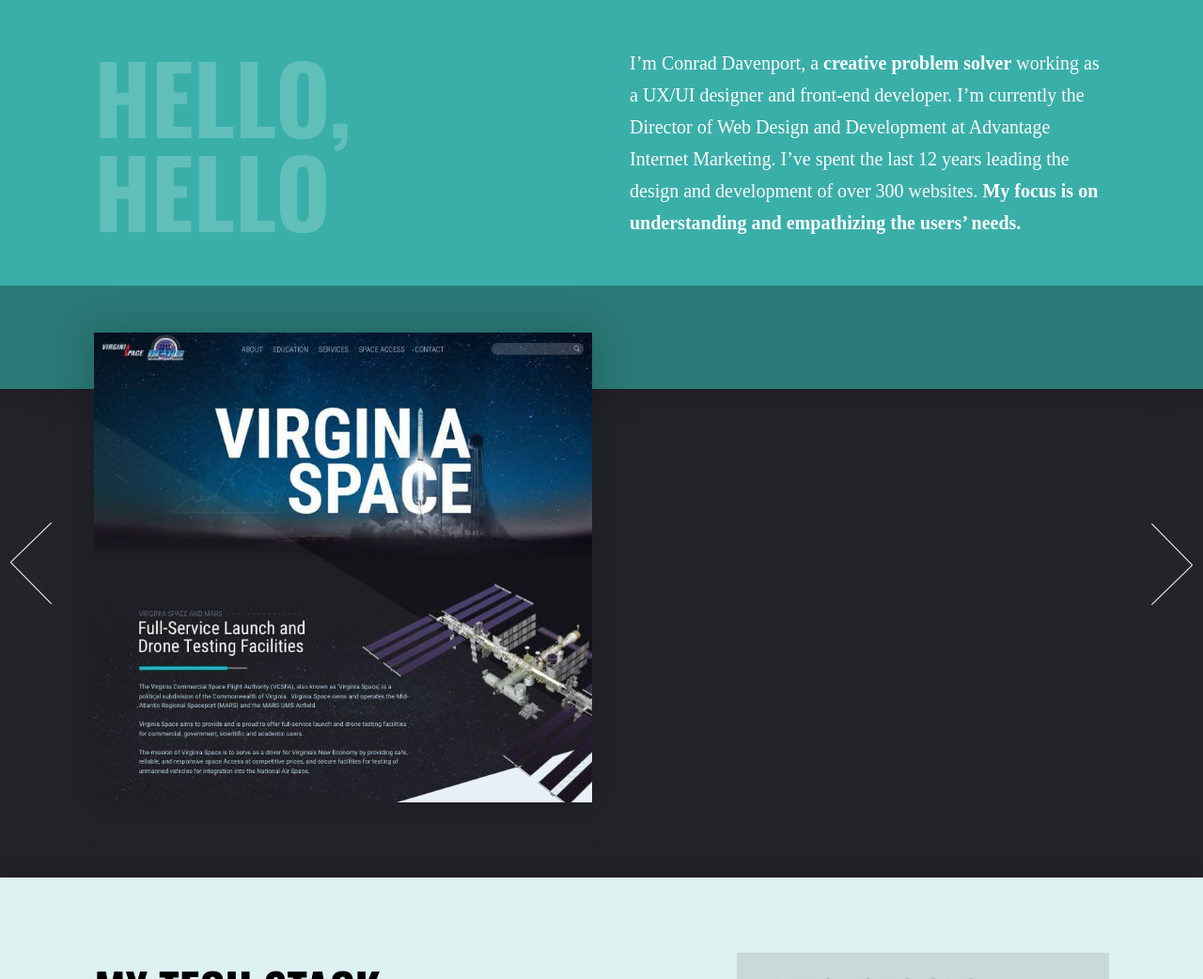
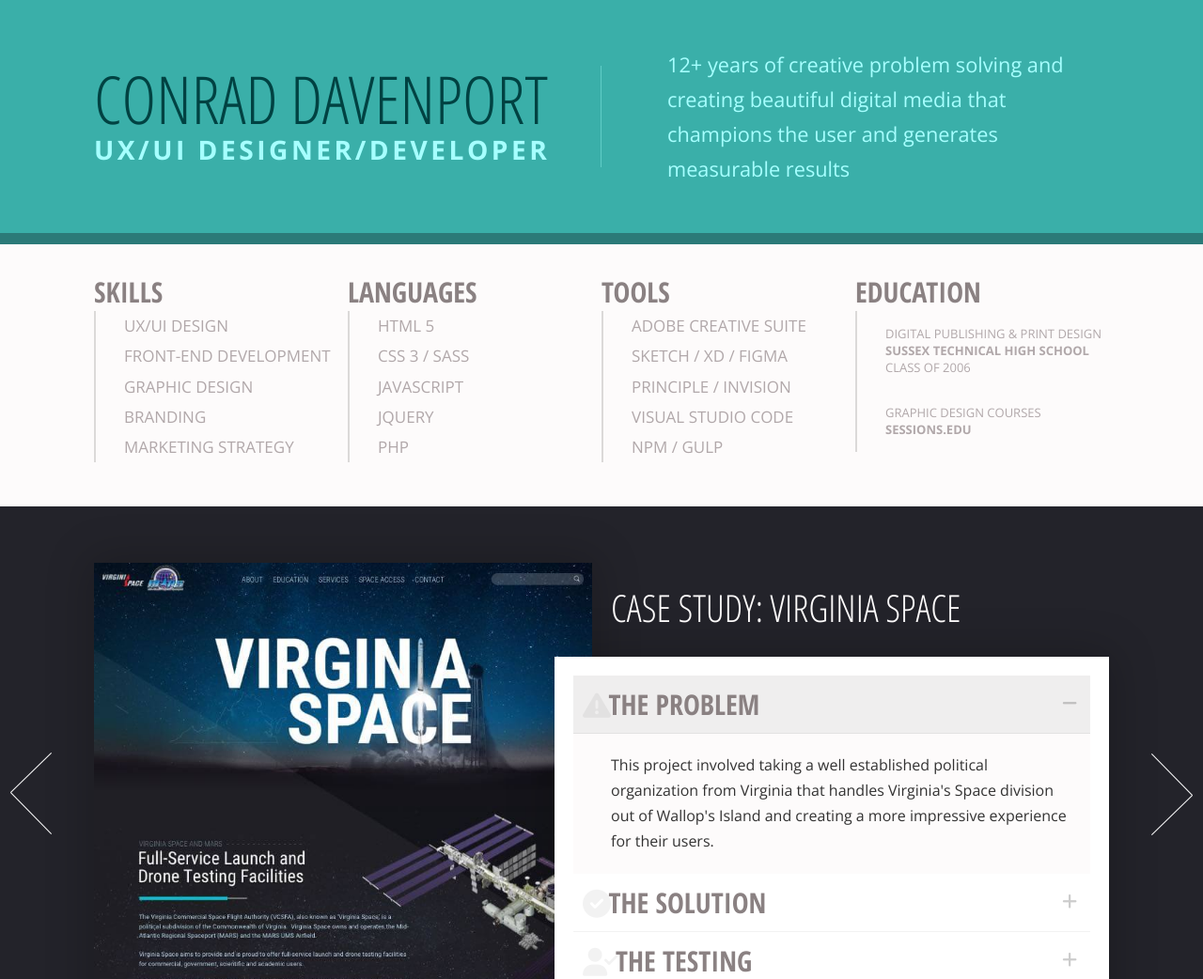
Before and after one commit to seerad/cd-portfolio, a website: page index.html in a window 1280 px wide. Shown: the top 1042 px of the page at 94% size. Drawn offline with nearby package versions, Linux system fonts and the light colour scheme; a web font is replaced by a local one.

Commit message:
Finish revised design/layout

```diff
--- a/index.html
+++ b/index.html
@@ -6,7 +6,7 @@
     <meta http-equiv="X-UA-Compatible" content="ie=edge">
     <title>UX/UI Designer and Front-End Developer - Conrad Davenport</title>
     <link rel="icon" href="./src/images/favicon.ico" type="image/x-icon">
-    <link href="https://fonts.googleapis.com/css?family=Oswald:700,900|Quattrocento:400,700&display=swap" rel="stylesheet">
+    <link href="https://fonts.googleapis.com/css?family=Open+Sans+Condensed:300,300i,700|Open+Sans:300,400,700&display=swap" rel="stylesheet">
     <link href="./src/css/style.css" rel="stylesheet" type="text/css" />
 </head>
 <body>
@@ -18,12 +18,59 @@
         github for this project can be found at: https://github.com/seerad/cd-portfolio.git -->
     <div class="intro">
         <div class="intro__logo">
-            <h1>Hello, <span>Hello</span></h1>
+            <h1>Conrad Davenport</h1>
+            <h2>UX/UI Designer/Developer</h2>
         </div>
         <div class="intro__content">
             <!-- Intro  -->
-            <p>I’m Conrad Davenport, a <strong>creative problem solver</strong> working as a UX/UI designer and front-end developer. I’m currently the Director of Web Design and Development at Advantage Internet Marketing. I’ve spent the last 12 years leading the design and development of over 300 websites. <strong>My focus is on understanding and empathizing the users’ needs.</strong> </p>
+            <p>12+ years of creative problem solving and creating beautiful digital media that champions the user and generates measurable results</p>
         </div>
+        <div class="divider"></div>
+    </div>
+
+    <div class="overview">
+            <div class="overview__skills">
+                <h2>Skills</h2>
+                <ul>
+                    <li>UX/UI DESIGN</li>
+                    <li>FRONT-END DEVELOPMENT</li>
+                    <li>GRAPHIC DESIGN</li>
+                    <li>BRANDING</li>
+                    <li>MARKETING STRATEGY</li>
+                </ul>
+            </div>
+            <div class="overview__languages">
+                <h2>Languages</h2>
+                <ul>
+                    <li>HTML 5</li>
+                    <li>CSS 3 / SASS</li>
+                    <li>JAVASCRIPT</li>
+                    <li>JQUERY</li>
+                    <li>PHP</li>
+                </ul>
+            </div>
+            <div class="overview__tools">
+                <h2>Tools</h2>
+                <ul>
+                    <li>ADOBE CREATIVE SUITE</li>
+                    <li>SKETCH / XD / FIGMA</li>
+                    <li>PRINCIPLE / INVISION</li>
+                    <li>VISUAL STUDIO CODE</li>
+                    <li>NPM / GULP</li>
+                </ul>
+            </div>
+            <div class="overview__edu">
+                <h2>Education</h2>
+                <div class="edu__session">
+                    <h3>DIGITAL PUBLISHING & PRINT DESIGN</h3>
+                    <h4><strong>SUSSEX TECHNICAL HIGH SCHOOL</strong></h4>
+                    <h5>Class of 2006</h5>
+                </div>
+                <div class="edu__session">
+                    <h3>GRAPHIC DESIGN COURSES</h3>
+                    <h4><strong>SESSIONS.EDU</strong></h4>
+                </div>
+            </div>
     </div>
 
     <div class="case-studies">
@@ -31,7 +78,7 @@
             <div class="case-study">
                     <div class="case-study__image" style="background-image:url(./src/images/site-va-space.jpg)">
                     </div>
-                    <!-- <div class="case-study__description">
+                    <div class="case-study__description">
                         <div class="case-study__description--rotate-90">
                             <h2>CASE STUDY: Virginia Space</h2>
                         </div>
@@ -51,14 +98,14 @@
                             <h2><i class="fas fa-chart-line"></i> The Process</h2>
                             <p>As part of the user experience design, other space agencies were researched as well as their existing website. I analyzed the information that they were providing and developed a revised sitemap that better organized the navigation to make it easier for the user. Several rounds of simple wireframes were created with Sketch to work through the UX before proceeding with designing the UI and Visual design for the page. Photoshop was used to create the top banner with several images and typography combined to create a stunning visual Hero. I will be revisiting this project to build out other pages, possibly expand on the homepage UX, and add animation to pull it all together.</p>
                         </div>
-                    </div> -->
+                    </div>
                 </div>
 
                 <div class="case-study">
                     <div class="case-study__image" style="background-image:url(./src/images/ccc-ux-ui.jpg)">
-                        <!-- <a href="http://bit.ly/ccc-prototype" target="_blank">View Interactive Prototype</a> -->
+                        <a href="http://bit.ly/ccc-prototype" target="_blank">View Interactive Prototype</a>
                     </div>
-                    <!-- <div class="case-study__description">
+                    <div class="case-study__description">
                         <div class="case-study__description--rotate-90">
                             <h2>CASE STUDY: CigarClub.com</h2>
                         </div>
@@ -78,7 +125,7 @@
                             <h2><i class="fas fa-chart-line"></i> The Process</h2>
                             <p>I began by creating a base wireframe for the initial screen and the questionnaire in Adobe XD. After working through this and prototyping a few basic screens in the wireframe, I moved onto a high-fidelity mockup in XD, pulling in their branding and materials, as well as building out the additional screens needed for the prototype. I used XD's prototyping tools to create my connections and animate to present my UX/UI. I continued upon completion to design account screens detailing recent boxes, cigars, and access to the cigar journal. I used Photoshop to put together an initial screen to serve as a landing screen while the app started.</p>
                         </div>
-                    </div> -->
+                    </div>
                 </div>
 
         <div class="case-study">
@@ -86,7 +133,7 @@
             <div class="case-study__image" style="background-image:url(./src/images/site-bay-area-wildlife.jpg)">
                 <!-- <a href="https://www.bayareawildlifesolutions.com" target="_blank">View Site</a> -->
             </div>
-            <!-- <div class="case-study__description">
+            <div class="case-study__description">
                 <div class="case-study__description--rotate-90">
                     <h2>CASE STUDY: Bay Area</h2>
                 </div>
@@ -102,7 +149,7 @@
                     <h2><i class="fas fa-chart-line"></i> The Process</h2>
                     <p>I began with an extensive client interview to understand their company and unique value proposition. This partnered with a competitive analysis provided me with the information I needed to put together a project scope detailing the user, who they are, what they need, and an overall plan of attack for the client. I reviewed this with the team and proceeded to create low-fidelity mockups in Adobe XD before creating high-fidelity mockups with Photoshop. We put a heavy emphasis on the design of the interior pages and created the mockup for this as well as handled content implementation.</p>
                 </div>
-            </div> -->
+            </div>
         </div>
 
         <div class="case-study">
@@ -110,7 +157,7 @@
             <div class="case-study__image" style="background-image:url(./src/images/site-immaculate-clean.jpg)">
                 <!-- <a href="https://www.immaculateclean.com" target="_blank">View Site</a> -->
             </div>
-            <!-- <div class="case-study__description">
+            <div class="case-study__description">
                 <div class="case-study__description--rotate-90">
                     <h2>CASE STUDY: Immaculate Clean</h2>
                 </div>
@@ -126,7 +173,7 @@
                     <h2><i class="fas fa-chart-line"></i> The Process</h2>
                     <p>I began with hand-drawn wireframes to analyze the overall User Experience Design and how we could best present the solution to the user and lead them through the process of signing up for an estimate. During this stage, the initial idea for utilizing motion on images to re-enforce the idea of making memories was developed. These wireframes were taken into Photoshop to create high-fidelity mockups of the mobile and desktop versions as well as an interior page layout. Because of the strong SEO and AdWords strategy, the interior pages were created to function as individual landing pages presenting their core messaging for users. These high-fidelity mockups were taken and implemented into a custom Wordpress theme using Foundation for the framework.</p>
                 </div>
-            </div> -->
+            </div>
         </div>
 
         <div class="case-study">
@@ -134,7 +181,7 @@
             <div class="case-study__image" style="background-image:url(./src/images/site-mighty-auto-pro.jpg)">
                 <!-- <a href="https://www.mightyautopro.com" target="_blank">View Site</a> -->
             </div>
-            <!-- <div class="case-study__description">
+            <div class="case-study__description">
                 <div class="case-study__description--rotate-90">
                     <h2>CASE STUDY: Mighty Auto Pro</h2>
                 </div>
@@ -150,7 +197,7 @@
                     <h2><i class="fas fa-chart-line"></i> The Process</h2>
                     <p>I began with wireframes created in Adobe XD to analyze the overall User Experience Design and how the experience would be presented across devices. The site traffic was too low to effectively A/B test, so I used conversion rate optimization best practices and past auto industry experience to construct a User Experience that guides the user through the conversion funnel leading them to contact the client. These wireframes were taken into Photoshop to produce high-fidelity mockups before implementing them in Wordpress and Foundation 6.</p>
                 </div>
-            </div> -->
+            </div>
         </div>
 
         <div class="case-study">
@@ -158,7 +205,7 @@
             <div class="case-study__image" style="background-image:url(./src/images/site-michael-runk.jpg)">
                 <!-- <a href="https://www.mrunkplumbingheating.com" target="_blank">View Site</a> -->
             </div>
-            <!-- <div class="case-study__description">
+            <div class="case-study__description">
                 <div class="case-study__description--rotate-90">
                     <h2>CASE STUDY: Michael Runk</h2>
                 </div>
@@ -174,7 +221,7 @@
                     <h2><i class="fas fa-chart-line"></i> The Process</h2>
                     <p>I began with wireframes created in wireframe.cc to analyze the overall User Experience Design and how the experience would be presented across devices. The site was designed in browser with HTML, CSS, and jQuery for the custom work-truck animation utilizing Photoshop for various assets. The site incorporated a system for panel building in Wordpress for holding inner page layout for the content creator.</p>
                 </div>
-            </div> -->
+            </div>
         </div>
 
         <div class="case-study">
@@ -182,7 +229,7 @@
                 <div class="case-study__image" style="background-image:url(./src/images/site-got-paving.jpg)">
                     <!-- <a href="https://www.1855gotpaving.com" target="_blank">View Site</a> -->
                 </div>
-                <!-- <div class="case-study__description">
+                <div class="case-study__description">
                     <div class="case-study__description--rotate-90">
                         <h2>CASE STUDY: Got Paving</h2>
                     </div>
@@ -198,10 +245,10 @@
                         <h2><i class="fas fa-chart-line"></i> The Process</h2>
                         <p>Wireframes for this project began in Adobe XD for both desktop and mobile to analyze the overall User Experience and how the user would be led through the sales funnel. Placing reviews, testimonials, and certifications near call to actions was an intentional decision to help with conversions. The wireframes were then built into HTML and CSS/SASS with Bootstrap, NPM, and Gulp in browser.</p>
                     </div>
-                </div> -->
+                </div>
             </div>
     </div>
-    <div class="proficiencies">
+    <!-- <div class="proficiencies">
         <div class="proficiencies__expert">
             <h2>My Tech Stack</h2>
             <img src="./src/images/logo-photoshop.png" alt="photoshop">
@@ -232,7 +279,7 @@
             <img src="./src/images/logo-twig.png" alt="twig">
 
         </div>
-    </div>
+    </!--> -->
     <div class="about">
             <div class="about__contact">
                 <h2>Let's Talk!</h2>
--- a/src/scss/component/case-study.scss
+++ b/src/scss/component/case-study.scss
@@ -1,13 +1,13 @@
 .case-studies{
-    margin-top: -120px;
+    margin-top: 0px;
     animation: fadein 1s;
     @keyframes fadein {
         from {
-            margin-top:0;
+            margin-top:120px;
             opacity:0;
         }
         to {
-            margin-top:-120px;
+            margin-top:0px;
             opacity:1;
         }
     }
@@ -33,19 +33,21 @@
     }
     &__description{
         grid-column: span 2;
-        background: linear-gradient(90deg, $dim 0%, $dim 10%, #f2f1e6 10%);
+        // background: linear-gradient(90deg, $bright 0%, $bright 10%, #fff 10%);
+        background: #fff;
         margin: 100px 0 0 -60px;
         position: relative;
-        padding: 20px 40px 20px 90px;
+        // padding: 20px 40px 20px 90px;
+        padding: 20px;
         @extend %box-shadow;
         .case-study__section{
             h2{
                 cursor: pointer;
-                font-size: 4rem;
+                font-size: 3rem;
                 color: $dark;
-                border-bottom:solid 1px rgba(0,0,0,.15);
+                border-bottom:solid 1px rgba(0,0,0,.05);
                 position:relative;
-                padding-left: 8px;
+                padding: 10px;
                 &:after {
                     content: "\f067";
                     font-family: "Font Awesome 5 Free";
@@ -66,8 +68,8 @@
                 }
             }
             &.active h2{
-                background: rgba($dark,.5);
-                color:#f2f1e6;
+                background: rgba(177, 168, 170, .2);
+                color:$dark;
                 &:after{
                     content: "\f068";
                 }
@@ -75,28 +77,39 @@
         }
         p{
             padding:20px 20px 20px 40px;
-            background:rgba(0,0,0,.1);
+            background:#fdfbfb;
         }
         .fas{
             font-weight: 900;
-            font-size: 21px;
+            font-size: 30px;
             vertical-align: top;
-            padding: 21px 0 0;
-            color: rgba(0,0,0,.2);
+            padding: 7px 0 0;
+            color: rgba(0,0,0,.05);
+            margin-right: -10px;
         }
         &--rotate-90{
-            left:10%;
-            top:0;
+            // left:10%;
+            // top:0;
+            // position: absolute;
+            // transform-origin: 0 0;
+            // transform: rotate(90deg);
+            // padding-left: 20px;
+            // white-space: nowrap;
+            left: 0;
+            top: 0;
             position: absolute;
-            transform-origin: 0 0;
-            transform: rotate(90deg);
             padding-left: 20px;
             white-space: nowrap;
+            margin-top: -80px;
+            color: #fff;
+            margin-left: 40px;
             h2{
                 font-size: 3rem;
                 cursor: text;
-                color:$bright;
+                color: #fdfbfb;
                 border-bottom:none;
+                font-weight: 300;
+                font-size: 4rem;
             }
         }
     }
--- a/src/scss/component/copyright.scss
+++ b/src/scss/component/copyright.scss
@@ -1,5 +1,7 @@
 .copyright{
     padding: 30px 100px;
-    color: rgba($neutral, .5);
     text-align: center;
+    p{
+        color: rgba(255,255,255, .5);
+    }
 }
--- a/src/scss/component/intro.scss
+++ b/src/scss/component/intro.scss
@@ -6,23 +6,40 @@
     background-image: linear-gradient(167deg, $bright, $bright);
     padding: 50px 100px;
     color:#fff;
-    border-bottom: 110px solid $dim;
+    border-bottom: 12px solid $dim;
     @extend %box-shadow;
     align-items: center;
     &__logo{
         grid-column: span 2;
         display: grid;
+        border-right: solid 1px #5fcdc7;
         h1{
-            color:rgba(255,255,255,.2);
-            font-size: 100px;
+            color: $dark-teal;
+            font-size: 5.5vw;
             line-height: 1;
+            font-weight: 300;
+        }
+        h2{
+            font-size: 2.2vw;
+            font-family: $font-body;
+            font-weight: bold;
+            color:#a6ffff;
+            letter-spacing: 3.5px;
         }
     }
     &__content{
         grid-column: span 2;
         p{
-            padding-left: 30px;
-            font-size: 2rem;
+            padding-left: 70px;
+            font-size: 1.7vw;
+            font-weight: 300;
+            color:#a6ffff;
         }
     }
+    // .divider{
+    //     position:absolute;
+    //     left:50%;
+    //     top:10%;
+    //     bottom:10%;
+    // }
 }
--- /dev/null
+++ b/src/scss/component/overview.scss
@@ -0,0 +1,35 @@
+.overview{
+    display: grid;
+    grid-template-columns: repeat(4, 1fr);
+    grid-template-rows: auto;
+    grid-column-gap: 0;
+    padding: 30px 100px;
+    background: #fdfbfb;
+    color: #8a8182;
+    h2{
+        font-size: 3rem;
+        font-weight: bold;
+        padding-bottom: 0;
+    }
+    .edu__session{
+        border-left: 2px solid #dbd9d8;
+        color: #b1a8aa;
+        font-weight: 300;
+        padding: 15px 0 15px 30px;
+    }
+    h3,h4,h5{
+        font-size: 1.3rem;
+        font-family: $font-body;
+        font-weight: normal;
+    }
+    ul{
+        list-style:none;
+        border-left: 2px solid #dbd9d8;
+        font-size: 1.7rem;
+        color: #b1a8aa;
+        font-weight: 300;
+        padding-left: 30px;
+        margin-top: 0;
+        line-height: 1.9;
+    }
+}
--- a/src/scss/style.scss
+++ b/src/scss/style.scss
@@ -1,12 +1,13 @@
 //Settings_______________
-$font-body: 'Quattrocento', serif;
-$font-heading: 'Oswald', sans-serif;
+$font-body: 'Open Sans', sans-serif;
+$font-heading: 'Open Sans Condensed', sans-serif;
 $bright: #3AAFA9;
 $dim: #2B7A78;
+$dark-teal: #004242;
 $faded-dark: #17252A;
-$dark: #0B0C10;
-$neutral: #DEF2F1;
-$neutralYellow: #f2f1e6;
+$dark: #8a8182;
+$neutral: #fdfbfb;
+$neutralYellow: #fdfbfb;
 %box-shadow{
     box-shadow: 0 0 45px 5px rgba(0,0,0,.2);
 }
@@ -33,11 +34,13 @@
     margin: 0;
     padding: 0;
     font-size: 16px;
+    color: rgba(0,0,0,.8);
 }
 
 //Components____________
 @import 'component/slider';
 @import 'component/intro';
+@import 'component/overview';
 @import 'component/case-study';
 @import 'component/proficiencies';
 @import 'component/about';
```
Also changed, not shown: src/scss/component/about.scss (+12 -2 lines), src/css/style.css.
